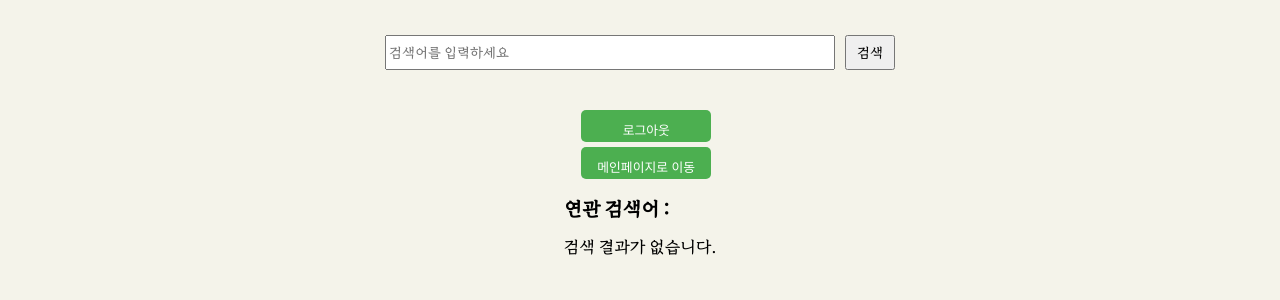
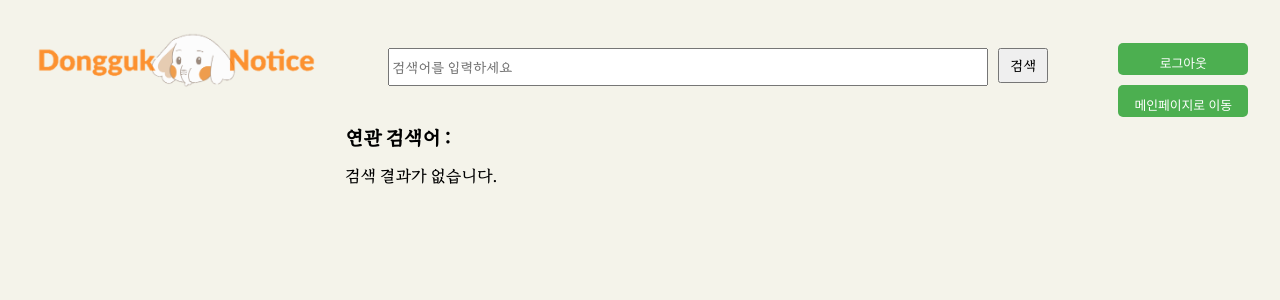
Before and after one commit to CSID-DGU/2023-1-OSSP1-AverageAge25-4, a Django app: template Backend/dgunotice/templates/searchPage.html in a window 1280 px wide. Shown: the top 300 px of the page. Run offline with Django 4.2, Linux system fonts and the light colour scheme; the template is opened without the code that fills it, so the values that code supplies are empty; some web fonts are replaced.

Commit message:
[style]검색페이지 스크롤바 통일, 메인키워드바 오른쪽으로,공지사항 width 늘리기

```diff
--- a/Backend/dgunotice/templates/searchPage.html
+++ b/Backend/dgunotice/templates/searchPage.html
@@ -3,16 +3,19 @@
 <body>
     <link rel="stylesheet" href="{% static 'css/SearchPage.css' %}?after">
         <div class="up">
-      <form action="/search/" method="get">
-         <input type="text" name="keyword" placeholder="검색어를 입력하세요">
+
+          <div class="up-left">
+            <img  src="{% static 'images/logo.png' %}" />
+          </div>
+
+            <div class="up-middle">
+                <form class="searchbar" action="/search/" method="get">
+                    <input type="text" name="keyword" placeholder="검색어를 입력하세요" >
                     <button class="search" type="submit">검색</button>
                 </form>
             </div>
 
-    <div class="down-container">
-
-    <div class="down">
-        <div class="btn-group">
+           <div class="up-right">
              <form class="Logout" method="POST" action="{% url 'Login' %}" >
              <button type="submit">로그아웃</button>
              </form>
@@ -20,6 +23,14 @@
               <button type="button">메인페이지로 이동</button>
             </a>
            </div>
+        </div>
+
+
+
+    <div class="down-container">
+
+    <div class="down">
+
     <h3>
         연관 검색어 :
         {% for keyword_similar in keywords_similar %}
--- a/Backend/static/css/SearchPage.css
+++ b/Backend/static/css/SearchPage.css
@@ -9,11 +9,48 @@ body {
     background: #F4F3EA;
 
 }
+.up{
+    display : flex;
+    flex-direction: row;
+    height: 100px;
+    justify-content: center;
+    margin-right:100px;
+    margin-left: 200px;
 
-form {
+}
+
+.up-left{
     display : flex;
-    justify-content: center;
+    height: 85px;
+    margin-left:-130px;
+    margin-top:10px;
+    margin-right: 10px;
+
+}
+.up-middle{
+    display : flex;
+    justify-content: right;
+    margin-right:30px;
+    margin-top:5px;
+}
+
+.up-right{
+    display: flex;
+    margin-right:-30px;
+    flex-direction: column;
+    margin-top: 30px;
+}
+.searchbar {
+    display : flex;
     margin: 30px;
+}
+.searchbar input{
+   display:flex;
+   flex-shrink:0.4;
+   width:600px;
+   height:38px;
+   margin-left:0px;
+   margin-up:-5px;
 }
 
 input {
@@ -30,24 +67,44 @@ input {
     margin : 5px;
 }
 
+
 .down-container{
     display:flex;
     justify-content:center;
+
+}
+
+.down{
+width: 800px;
+margin-left: 210px;
 }
 
 .notice-container {
 
-    width: 900px;
+    width: 700px;
     height:500px;
     padding: 8px;
 
     background: #F3E2A9;
-    margin: 0px;
+
 
     border-radius: 9px;
     overflow: auto;
 }
 
+.notice-container::-webkit-scrollbar{
+  width: 14px;
+}
+
+.notice-container::-webkit-scrollbar-thumb{
+  background-color: SandyBrown;
+  border-radius: 10px;
+}
+
+.notice-container::-webkit-scrollbar-track{
+  background-color: white;
+  background-color: #F3E2A9;
+}
 li{
     margin: 10px;
     list-style:none;
```
Also changed, not shown: Backend/dgunotice/templates/mainPageTest.html (+17 -16 lines), Backend/static/css/MainPage.css (+8 -8 lines). Lines whose indentation alone changed are shown as unchanged.
